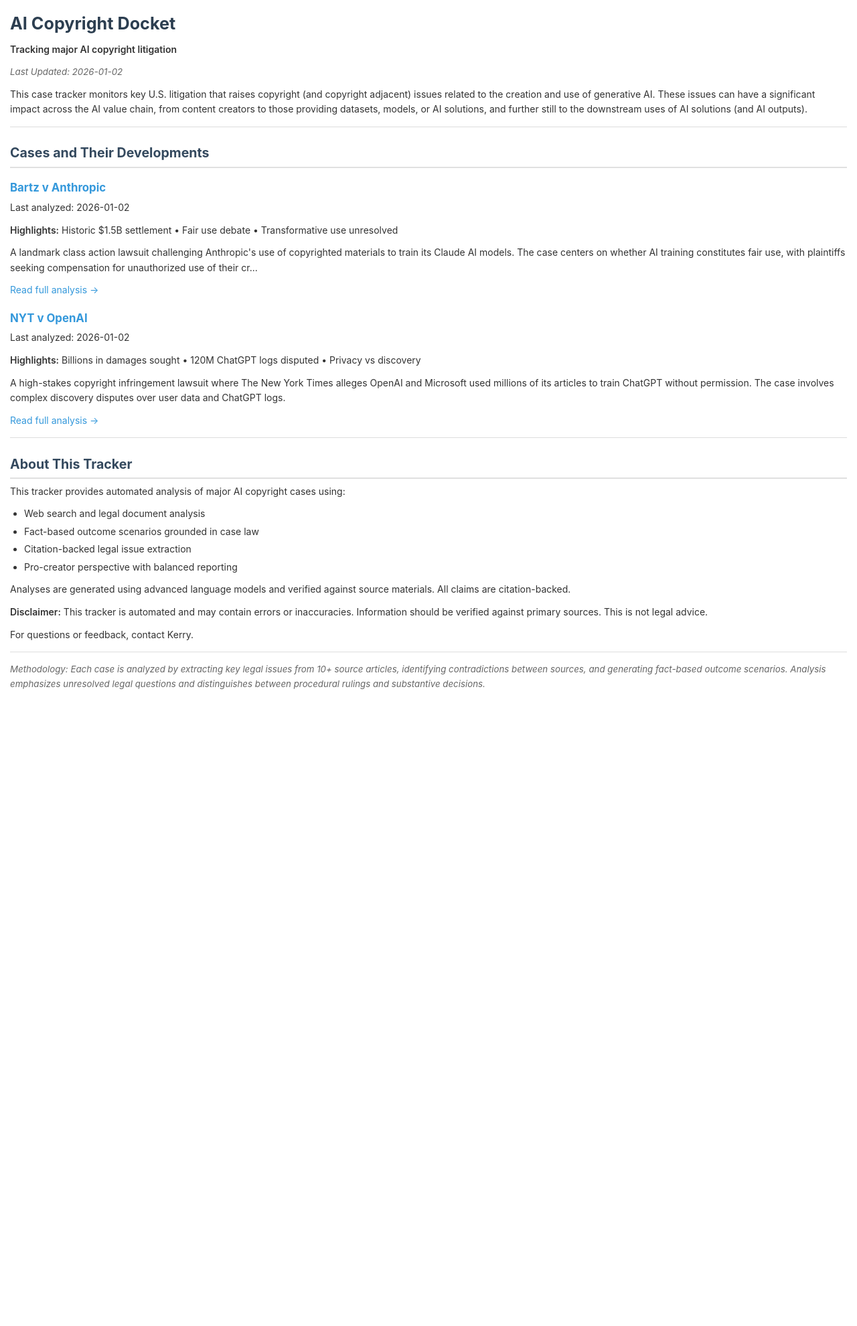
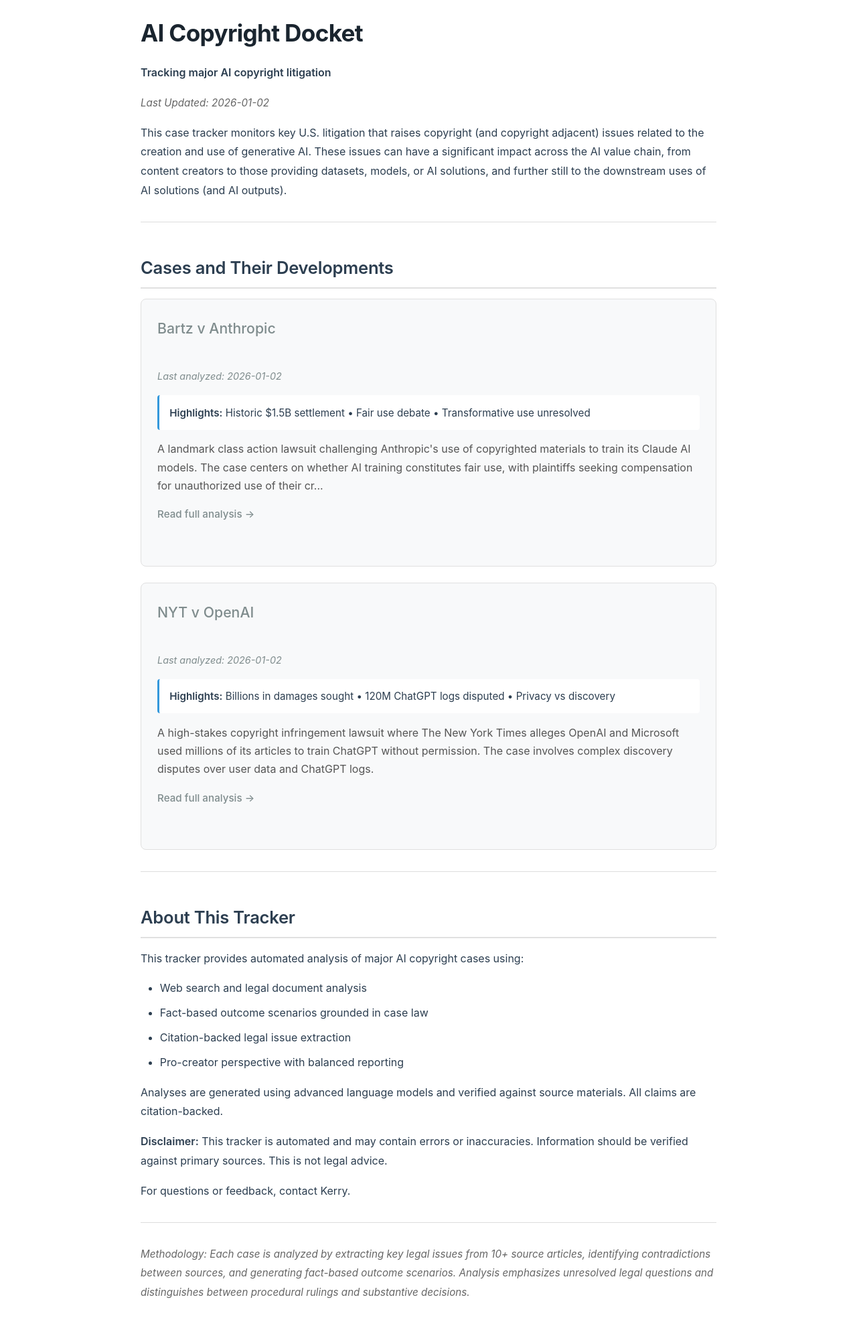
Before and after one commit to kb3k/ai-copyright-digest, a Jekyll site: the page built from index.md, in a window 1280 px wide. Shown: the whole page at 67% size. Built offline with Jekyll 4.4.1, drawn with Linux system fonts in a browser that asks for light colours; before the commit the page ends 1059 px from its top, so only the background shows below that.

Commit message:
New default

```diff
--- a/_layouts/default.html
+++ b/_layouts/default.html
@@ -13,70 +13,95 @@
 
     body {
       font-family: -apple-system, BlinkMacSystemFont, "Segoe UI", Arial, sans-serif;
-      padding: 15px;
-      line-height: 1.6;
-      color: #333;
-      font-size: 14px;
+      padding: 20px;
+      line-height: 1.7;
+      color: #2c3e50;
+      font-size: 16px;
+      -webkit-font-smoothing: antialiased;
+      -moz-osx-font-smoothing: grayscale;
+      max-width: 900px;
+      margin: 0 auto;
+      background: #fff;
     }
 
+    /* Headings */
     h1 {
-      font-size: 1.8em;
-      margin-bottom: 0.3em;
-      color: #2c3e50;
+      font-size: 2.2em;
+      margin-bottom: 0.4em;
+      color: #1a252f;
+      font-weight: 700;
+      letter-spacing: -0.02em;
     }
 
     h2 {
-      font-size: 1.4em;
-      margin-top: 1.2em;
-      margin-bottom: 0.4em;
-      color: #34495e;
+      font-size: 1.6em;
+      margin-top: 1.8em;
+      margin-bottom: 0.6em;
+      color: #2c3e50;
       border-bottom: 2px solid #e0e0e0;
-      padding-bottom: 0.2em;
+      padding-bottom: 0.3em;
+      font-weight: 600;
+      letter-spacing: -0.01em;
     }
 
     h3 {
-      font-size: 1.2em;
+      font-size: 1.3em;
+      margin-top: 1.2em;
+      margin-bottom: 0.5em;
+      color: #34495e;
+      font-weight: 600;
+    }
+
+    h4 {
+      font-size: 1.1em;
       margin-top: 1em;
-      margin-bottom: 0.3em;
+      margin-bottom: 0.4em;
+      font-weight: 600;
       color: #555;
     }
 
-    h4 {
-      font-size: 1em;
-      margin-top: 0.8em;
-      margin-bottom: 0.3em;
-      font-weight: 600;
-      color: #666;
-    }
-
+    /* Text elements */
     p {
-      margin-bottom: 0.8em;
+      margin-bottom: 1em;
+      line-height: 1.8;
     }
 
     ul, ol {
-      margin-left: 1.5em;
-      margin-bottom: 0.8em;
+      margin-left: 1.8em;
+      margin-bottom: 1em;
+      line-height: 1.8;
     }
 
     li {
-      margin-bottom: 0.3em;
+      margin-bottom: 0.5em;
     }
 
     hr {
-      margin: 1em 0;
+      margin: 2em 0;
       border: none;
       border-top: 1px solid #ddd;
     }
 
+    /* Links */
     a {
       color: #3498db;
       text-decoration: none;
+      transition: color 0.2s ease;
     }
 
     a:hover {
+      color: #2980b9;
       text-decoration: underline;
     }
 
+    .nav-link {
+      display: inline-block;
+      margin-top: 0.5em;
+      font-weight: 500;
+      color: #3498db;
+    }
+
+    /* Text formatting */
     em {
       font-style: italic;
       color: #666;
@@ -85,6 +110,7 @@
 
     strong {
       font-weight: 600;
+      color: #2c3e50;
     }
 
     code {
@@ -94,6 +120,127 @@
       font-family: 'Courier New', monospace;
       font-size: 0.9em;
     }
+
+    /* Case card styles for index page */
+    .case-card {
+      background: #f8f9fa;
+      border: 1px solid #e0e0e0;
+      border-radius: 8px;
+      padding: 1.5em;
+      margin-bottom: 1.5em;
+      transition: box-shadow 0.2s ease, transform 0.2s ease;
+    }
+
+    .case-card:hover {
+      box-shadow: 0 4px 12px rgba(0,0,0,0.08);
+      transform: translateY(-2px);
+    }
+
+    .case-card-title {
+      margin-top: 0 !important;
+      margin-bottom: 0.4em !important;
+      font-size: 1.4em !important;
+      font-weight: 600;
+    }
+
+    .case-card-title a {
+      color: #2c3e50;
+      text-decoration: none;
+    }
+
+    .case-card-title a:hover {
+      color: #3498db;
+    }
+
+    .case-card-meta {
+      font-size: 0.9em;
+      color: #7f8c8d;
+      margin-bottom: 0.6em;
+      font-style: italic;
+    }
+
+    .case-card-highlights {
+      background: #fff;
+      border-left: 3px solid #3498db;
+      padding: 0.8em 1em;
+      margin: 1em 0;
+      font-size: 0.95em;
+      border-radius: 4px;
+    }
+
+    .case-card-highlights strong {
+      color: #2c3e50;
+      font-weight: 600;
+    }
+
+    .case-card-summary {
+      color: #555;
+      line-height: 1.7;
+      margin-bottom: 0.5em;
+    }
+
+    /* Back link styling */
+    a[href*="Back"],
+    a[href$=".html"]:first-of-type {
+      display: inline-block;
+      margin-bottom: 1.5em;
+      font-size: 0.95em;
+      color: #7f8c8d;
+      font-weight: 500;
+    }
+
+    /* Expand/collapse sections */
+    details {
+      margin: 1.5em 0;
+      padding: 1em;
+      background: #f8f9fa;
+      border-radius: 6px;
+      border: 1px solid #e0e0e0;
+    }
+
+    summary {
+      cursor: pointer;
+      font-weight: 600;
+      color: #2c3e50;
+      padding: 0.5em;
+      user-select: none;
+    }
+
+    summary:hover {
+      color: #3498db;
+    }
+
+    /* Blockquote styling */
+    blockquote {
+      border-left: 4px solid #3498db;
+      padding-left: 1.5em;
+      margin: 1.5em 0;
+      color: #555;
+      font-style: italic;
+    }
+
+    /* Table styling */
+    table {
+      width: 100%;
+      border-collapse: collapse;
+      margin: 1.5em 0;
+    }
+
+    th, td {
+      padding: 0.75em;
+      text-align: left;
+      border-bottom: 1px solid #e0e0e0;
+    }
+
+    th {
+      background: #f8f9fa;
+      font-weight: 600;
+      color: #2c3e50;
+    }
+
+    tr:hover {
+      background: #f8f9fa;
+    }
   </style>
 </head>
 <body>
```
